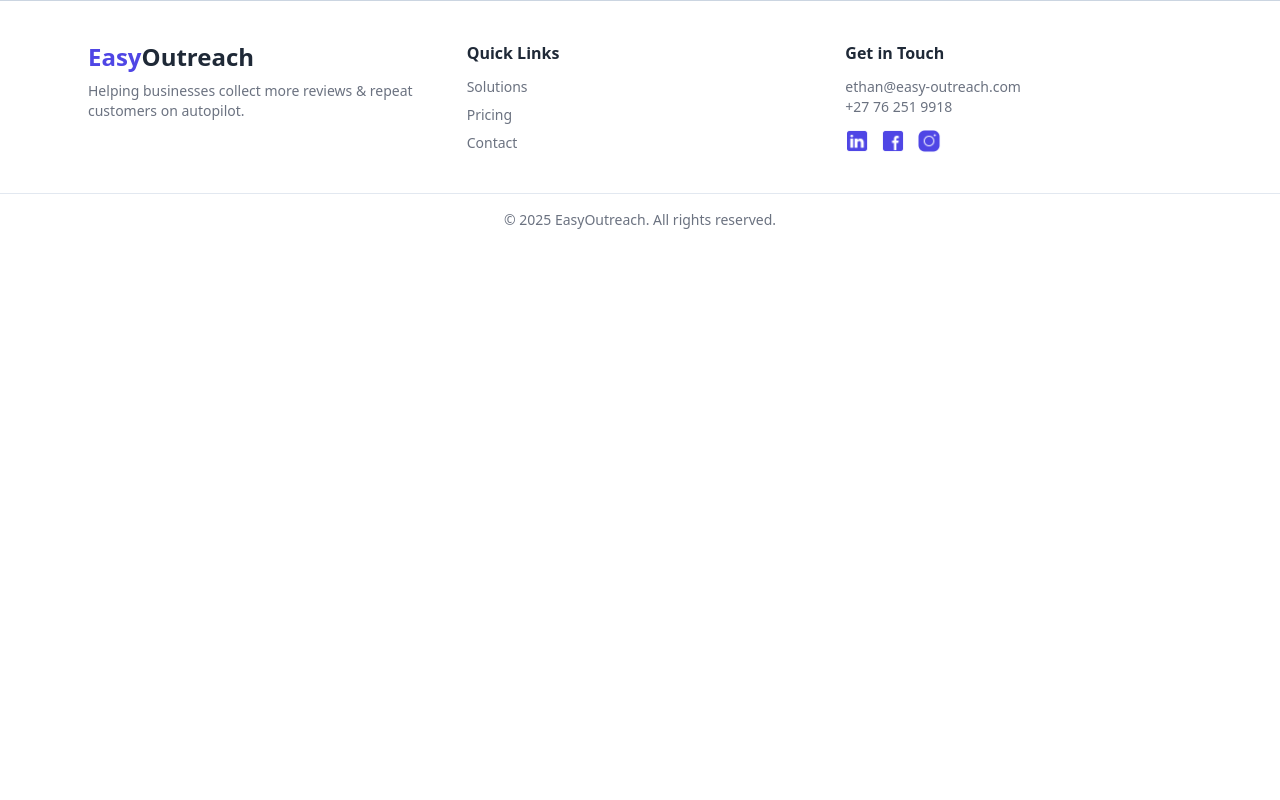
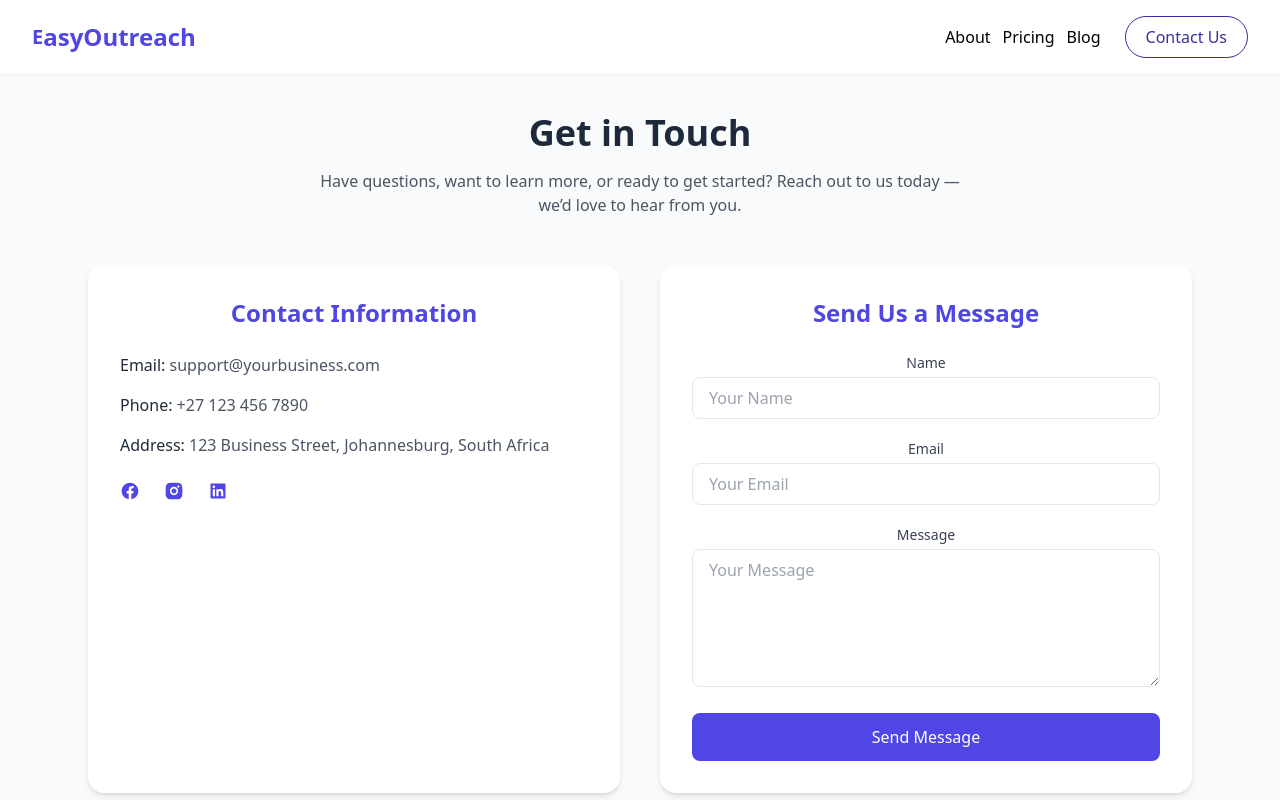
Before and after one commit to ejmichael/review-automation, a React (Create React App) app in the folder client/: page /contact-us in a window 1280 px wide. Shown: the top 800 px of the page. Built offline with nearby package versions, Linux system fonts and the light colour scheme.

Commit message:
Added more pages to landing and ui

```diff
--- a/client/src/App.js
+++ b/client/src/App.js
@@ -27,7 +27,7 @@
         <Route exact path="/about-us" element={<AboutUs/>}/>
         <Route exact path="/how-does-review-automation-work" element={<HowItWorks/>}/>
         <Route exact path="/pricing" element={<Pricing/>}/>
-        <Route exact path="/contact" element={<Contact/>}/>
+        <Route exact path="/contact-us" element={<Contact/>}/>
         <Route exact path="/review/:businessID" element={<ReviewPage/>}/>
         <Route exact path="/login" element={<Login/>}/>
         <Route exact path="/register" element={<Register/>}/>
--- a/client/src/components/landingComps/footer/Footer.jsx
+++ b/client/src/components/landingComps/footer/Footer.jsx
@@ -24,9 +24,9 @@
         <div>
           <p className="font-semibold text-gray-800 mb-3">Quick Links</p>
           <ul className="space-y-2 text-gray-500 text-sm">
-            <li><Link to="/solutions" className="hover:text-indigo-600">Solutions</Link></li>
-            <li><Link to="/pricing" className="hover:text-indigo-600">Pricing</Link></li>
-            <li><Link to="/contact" className="hover:text-indigo-600">Contact</Link></li>
+            <li><Link to="/about-us" className="hover:text-indigo-600">About</Link></li>
+            <li><Link to="/how-does-review-automation-work" className="hover:text-indigo-600">How it works</Link></li>
+            <li><Link to="/contact-us" className="hover:text-indigo-600">Contact</Link></li>
           </ul>
         </div>
 
--- a/client/src/pages/Contact.jsx
+++ b/client/src/pages/Contact.jsx
@@ -6,10 +6,10 @@
   return (
 <>
     <Navbar/>
-    <div className="w-full bg-gray-50 my-[65px]">
+    <div className="w-full bg-gray-50 mt-[65px]">
       {/* Hero Section */}
       <div className="text-center py-12 px-4">
-        <h1 className="text-4xl font-bold text-gray-800 mb-4">Get in Touch</h1>
+        <h1 className="text-4xl font-bold text-slate-800 mb-4">Get in Touch</h1>
         <p className="text-gray-600 max-w-2xl mx-auto">
           Have questions, want to learn more, or ready to get started?
           Reach out to us today — we’d love to hear from you.
@@ -20,7 +20,7 @@
       <div className="max-w-6xl mx-auto grid md:grid-cols-2 gap-10 px-6 pb-16">
         {/* Contact Info */}
         <div className="bg-white shadow-md rounded-2xl p-8">
-          <h2 className="text-2xl font-semibold mb-6 text-gray-800">Contact Information</h2>
+          <h2 className="text-2xl font-semibold mb-6 text-indigo-600">Contact Information</h2>
           <ul className="space-y-4 text-left text-gray-600">
             <li>
               <span className="font-medium text-gray-800">Email:</span> support@yourbusiness.com
@@ -41,7 +41,7 @@
 
         {/* Contact Form */}
         <div className="bg-white shadow-md rounded-2xl md:p-8 p-4">
-          <h2 className="text-2xl font-semibold mb-6 text-gray-800">Send Us a Message</h2>
+          <h2 className="text-2xl font-semibold mb-6 text-indigo-600">Send Us a Message</h2>
           <form className="space-y-5">
             <div>
               <label className="block text-sm font-medium text-gray-700">Name</label>
```
